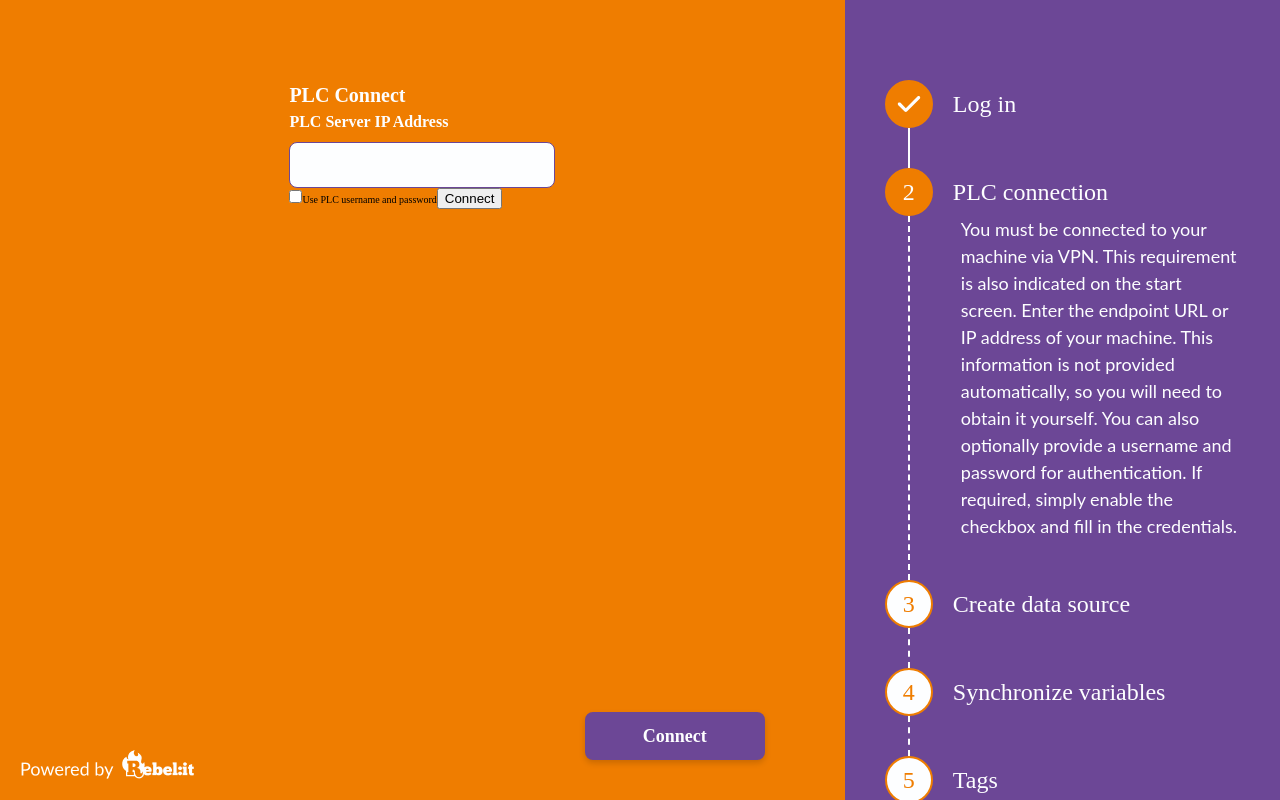
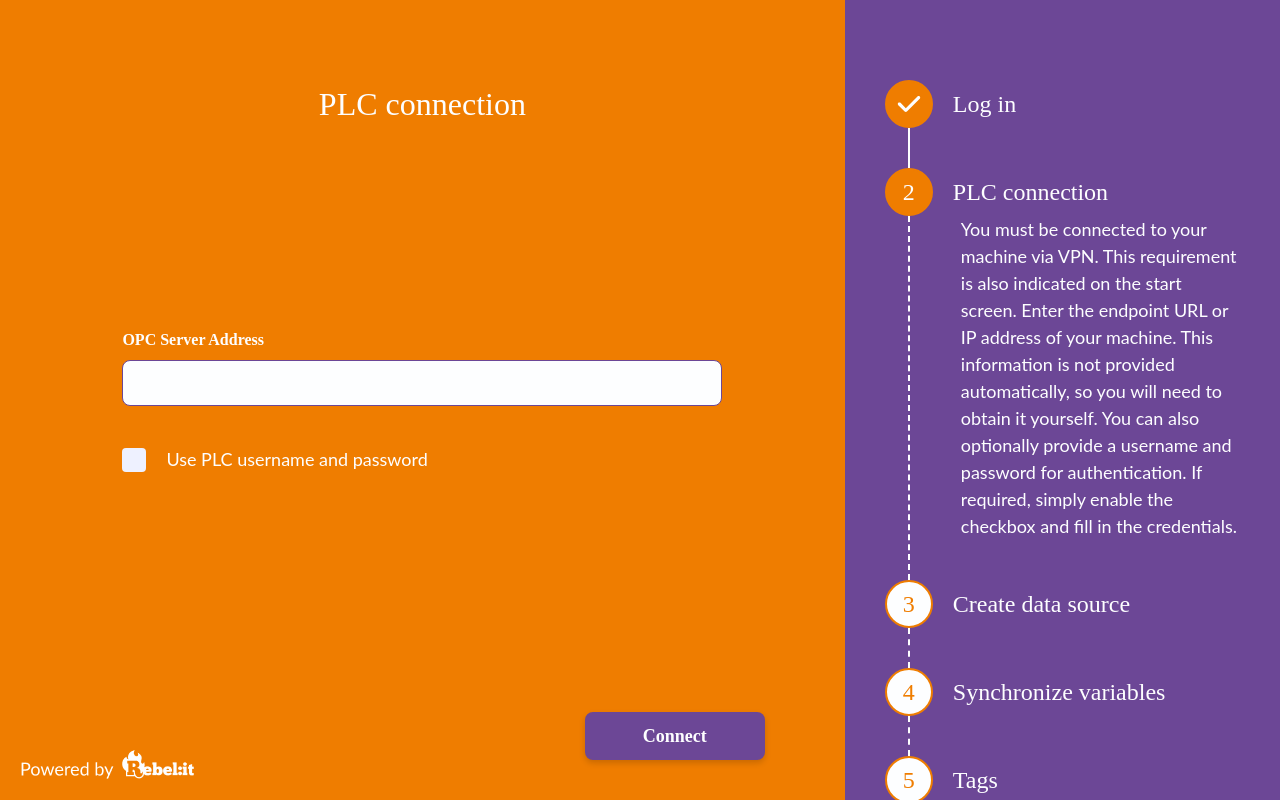
Before and after one commit to Rebel-it/rebel-ot-discover-edgeapp, a React (Vite) app in the folder src/Rebelit.OT.Discover.EdgeApp.WebApp/: page /login in a window 1280 px wide. Both pictures are taken after a click on the button "Log in". Built offline with nearby package versions, Linux system fonts and the light colour scheme; a web font is replaced by a local one.

Commit message:
plc connect page styling

```diff
--- /dev/null
+++ b/src/Rebelit.OT.Discover.EdgeApp.WebApp/src/components/atoms/checkbox/Checkbox.module.css
@@ -0,0 +1,29 @@
+.checkbox {
+  label {
+    display: flex;
+    align-items: center;
+    gap: 20px;
+    font-family: Lato, serif;
+    color: var(--white);
+    font-weight: 400;
+    font-size: 1.8rem;
+  }
+
+  input {
+    background-color: var(--grey-100);
+    width: 24px;
+    height: 24px;
+    border-radius: 4px;
+    flex-shrink: 0;
+    border: none;
+    appearance: none;
+    cursor: pointer;
+
+    &:checked {
+      background-image: url("../../../assets/checkmarkorange.svg");
+      background-repeat: no-repeat;
+      background-position: center;
+      background-size: 16px 16px;
+    }
+  }
+}
--- /dev/null
+++ b/src/Rebelit.OT.Discover.EdgeApp.WebApp/src/components/atoms/checkbox/Checkbox.tsx
@@ -0,0 +1,22 @@
+import styles from './Checkbox.module.css';
+
+type Props = {
+  label: string;
+  checked: boolean;
+  onChange: (checked: boolean) => void;
+}
+
+export default function Checkbox({ label, checked, onChange }: Props) {
+  return (
+    <div className={styles.checkbox}>
+      <label>
+        <input
+          type="checkbox"
+          checked={checked}
+          onChange={(e) => onChange(e.target.checked)}
+        />
+        {label}
+      </label>
+    </div>
+  )
+}
--- a/src/Rebelit.OT.Discover.EdgeApp.WebApp/src/pages/plcConnectPage/PlcConnect.module.css
+++ b/src/Rebelit.OT.Discover.EdgeApp.WebApp/src/pages/plcConnectPage/PlcConnect.module.css
@@ -0,0 +1,9 @@
+.plcConnectForm {
+  .formFieldWrapper {
+    padding-top: 20rem;
+    width: 600px;
+    display: flex;
+    flex-direction: column;
+    gap: 40px;
+  }
+}
--- a/src/Rebelit.OT.Discover.EdgeApp.WebApp/src/pages/plcConnectPage/PlcConnect.tsx
+++ b/src/Rebelit.OT.Discover.EdgeApp.WebApp/src/pages/plcConnectPage/PlcConnect.tsx
@@ -1,13 +1,15 @@
 import { useNavigate } from "react-router-dom"
 import { savePlcAuth } from "../../services/sessionStorageService.ts"
 import { connectToPlc } from "../../services/plcService.ts"
-import styles from "../loginPage/LoginPage.module.css"
 import type { PlcAuthObject } from "../../models/PlcAuthObject.ts"
 import { useState, type ComponentProps } from "react"
 import FormField from "../../components/atoms/formField/FormField.tsx"
 import WizardPage from "../wizardPage/WizardPage.tsx"
 import { useWizard } from "../../context/WizardContext.tsx"
 import { Pages } from "../../models/Pages.ts"
+import WizardPageTitle from "../../components/atoms/wizardPageTitle/WizardPageTitle.tsx"
+import styles from "./PlcConnect.module.css"
+import Checkbox from "../../components/atoms/checkbox/Checkbox.tsx"
 
 type PlcFormSubmitEvent = Parameters<NonNullable<ComponentProps<"form">["onSubmit"]>>[0]
 
@@ -71,44 +73,43 @@ function PlcConnect() {
         navigate(Pages.source);
       }}
     >
-      <form className={styles.loginForm} onSubmit={handleSubmit} noValidate>
-        <h1>PLC Connect</h1>
+      <form className={styles.plcConnectForm} onSubmit={handleSubmit} noValidate>
+        <WizardPageTitle title="PLC connection" />
 
+        <div className={styles.formFieldWrapper}>
           <FormField
             id="ipAddress"
-          label="PLC Server IP Address"
+            label="OPC Server Address"
             value={plcObject.OpcUaServerAddress}
             onChange={(value) => setPlcProperty("OpcUaServerAddress", value)}
             required
           />
 
-        <label>
-          <input
-            type="checkbox"
+          <Checkbox
+            label="Use PLC username and password"
             checked={useCredentials}
-            onChange={(event) => handleUseCredentialsChange(event.target.checked)}
+            onChange={handleUseCredentialsChange}
           />
-          Use PLC username and password
-        </label>
 
           {useCredentials && (
             <>
               <FormField
                 id="OpcUaUsername"
-              label="PLC User Name"
+                label="OPC username"
                 value={plcObject.OpcUaUsername}
                 onChange={(value) => setPlcProperty("OpcUaUsername", value)}
               />
 
               <FormField
                 id="OpcUaPassword"
-              label="PLC Password"
+                label="OPC password"
                 type="password"
                 value={plcObject.OpcUaPassword}
                 onChange={(value) => setPlcProperty("OpcUaPassword", value)}
               />
             </>
           )}
+        </div>
 
         {errorMessage && <p className={`${styles.formMessage} ${styles.errorMessage}`}>{errorMessage}</p>}
 
@@ -117,10 +118,6 @@ function PlcConnect() {
             PLC connection succeeded. Continue to the next step.
           </p>
         )}
-
-        <button type="submit" className={styles.loginButton} disabled={isSubmitting || connectionSucceeded}>
-          {isSubmitting ? "Connecting..." : "Connect"}
-        </button>
       </form>
     </WizardPage>
   )
--- a/src/Rebelit.OT.Discover.EdgeApp.WebApp/src/styles/_variables.css
+++ b/src/Rebelit.OT.Discover.EdgeApp.WebApp/src/styles/_variables.css
@@ -1,5 +1,7 @@
 :root {
     --white: #FDFEFF;
+    --grey-100: #EEF1FF;
+
     --orange-500: #EF7D00;
 
     --purple-100: #DABCFB;
```
Also changed, not shown: src/Rebelit.OT.Discover.EdgeApp.WebApp/src/assets/checkmarkorange.svg (added). Lines whose indentation alone changed are shown as unchanged.
